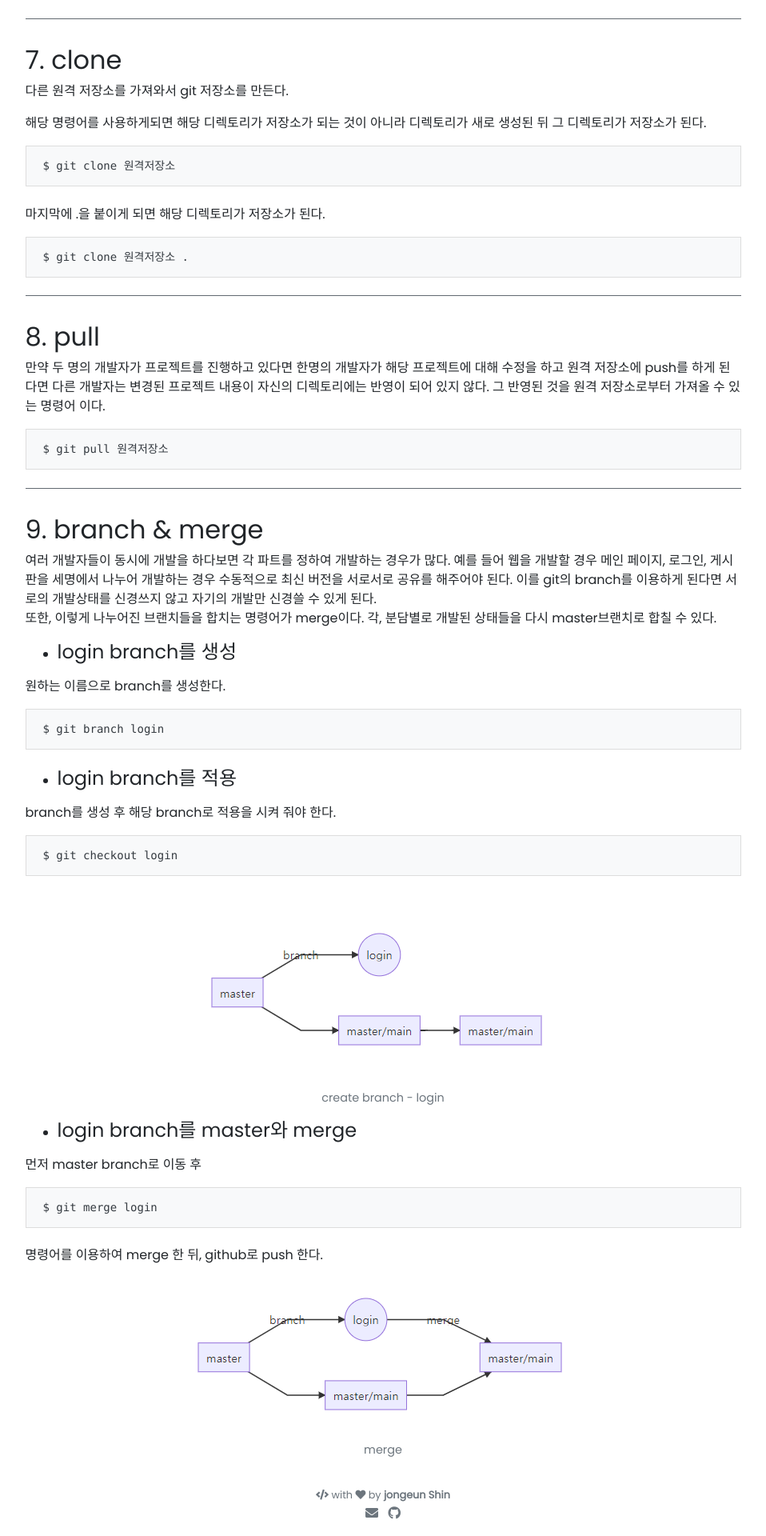
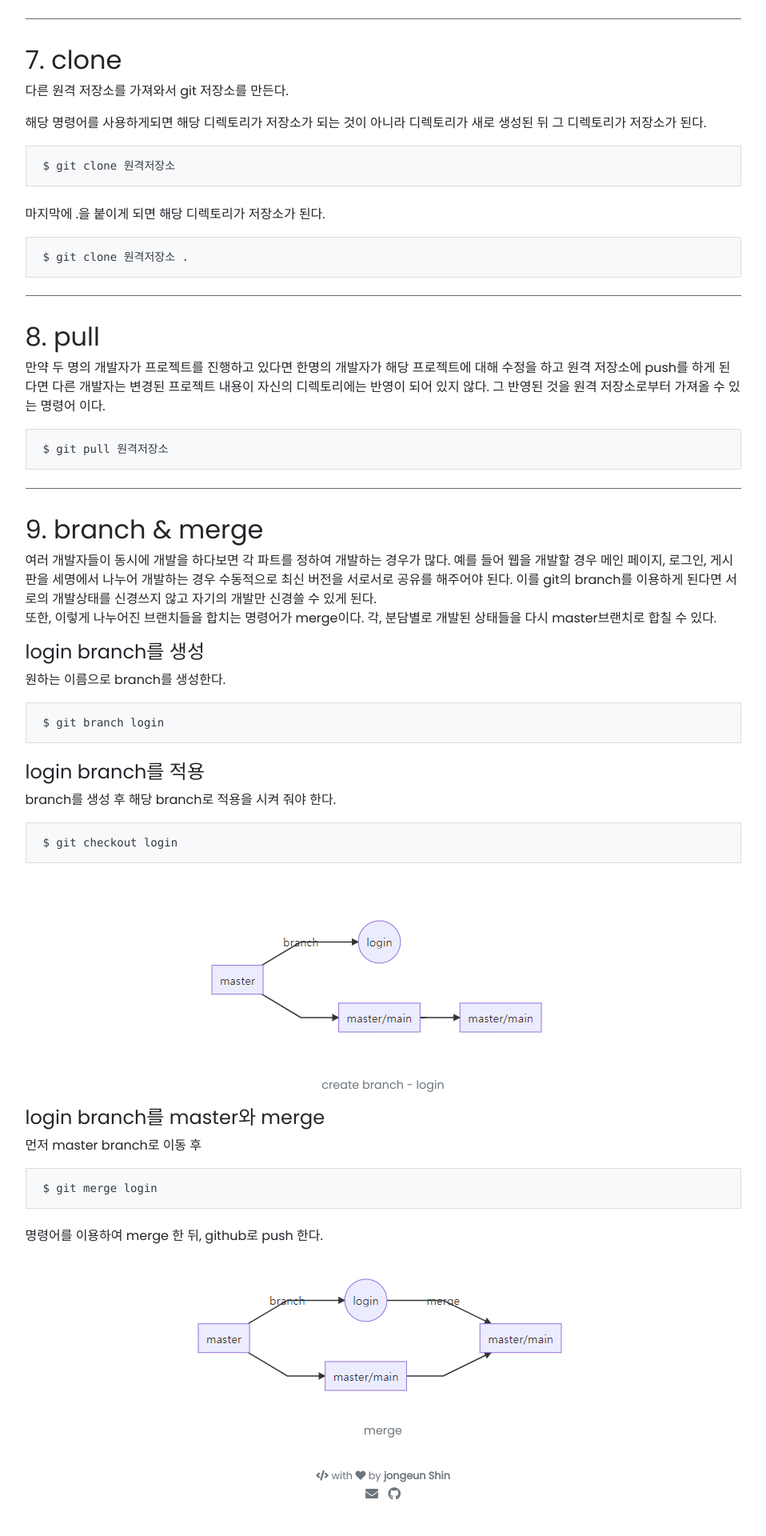
Before and after one commit to jongeunShin95/jongeunshin95.github.io, a Jekyll site: the page built from _posts/2020-03-02-git.md, in a window 1280 px wide. Shown: the part 2212-4132 px from the top of the page at 80% size, without its empty margins (161-1119 px from the left). Built offline with Jekyll 4.4.1, drawn with Linux system fonts in a browser that asks for light colours; nearby versions of some CDN libraries; our own code applies the rules of GitHub Pages for plain Markdown files; comment, search, counter and statistics services are not loaded; after the commit the page ends 4108 px from its top, so only the background shows below that.

Commit message:
modify git

```diff
--- a/_posts/2020-03-02-git.md
+++ b/_posts/2020-03-02-git.md
@@ -114,13 +114,13 @@ comments: true
 <br>
 또한, 이렇게 나누어진 브랜치들을 합치는 명령어가 merge이다. 각, 분담별로 개발된 상태들을 다시 master브랜치로 합칠 수 있다.
 
-* #### login branch를 생성
+#### login branch를 생성
 
 원하는 이름으로 branch를 생성한다.
 
     $ git branch login
 
-* #### login branch를 적용
+#### login branch를 적용
 
 branch를 생성 후 해당 branch로 적용을 시켜 줘야 한다.
 
@@ -128,7 +128,7 @@ branch를 생성 후 해당 branch로 적용을 시켜 줘야 한다.
 
 {% include elements/figure.html image="https://github.com/jongeunShin95/jongeunShin95.github.io/blob/master/assets/images/git/create_branch.png?raw=true" caption="create branch - login" %}
 
-* #### login branch를 master와 merge
+#### login branch를 master와 merge
 
 먼저 master branch로 이동 후
 
```
